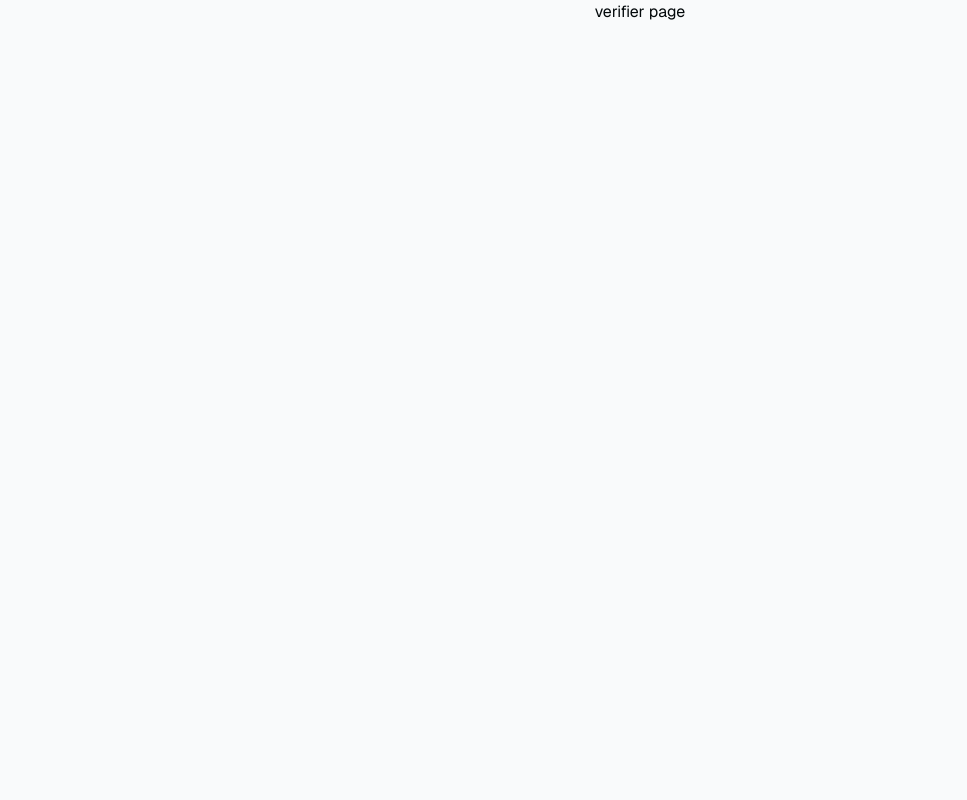
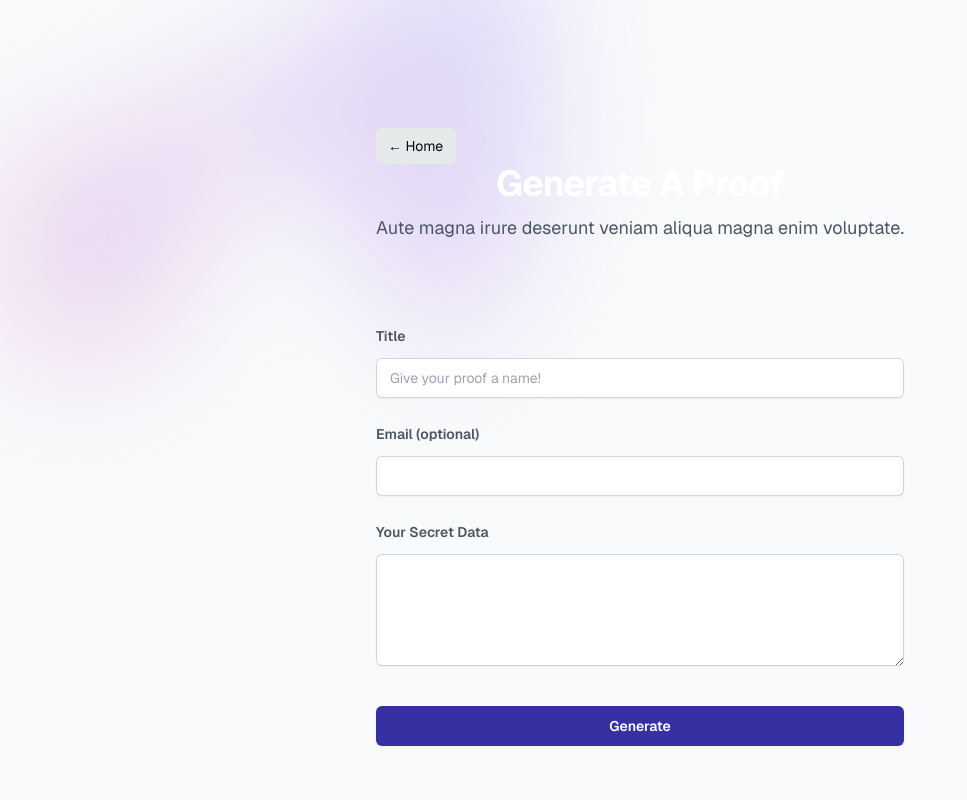
Before and after one commit to SarahMAmann/zkWeb, a Next.js app: page /verifier in a window 1280 px wide. Shown: the top 800 px of the page, without its empty margins (0-967 px from the left). Built offline with nearby package versions, Linux system fonts and the light colour scheme.

Commit message:
verifier screen ui

```diff
--- a/app/layout.tsx
+++ b/app/layout.tsx
@@ -7,8 +7,8 @@
 
 export const metadata = {
   metadataBase: new URL(defaultUrl),
-  title: "Next.js and Supabase Starter Kit",
-  description: "The fastest way to build apps with Next.js and Supabase",
+  title: "zkWeb",
+  description: "Zero knowledge proofs for everyone.",
 };
 
 export default function RootLayout({
--- a/app/page.tsx
+++ b/app/page.tsx
@@ -3,8 +3,7 @@
 import { cookies } from "next/headers";
 import GridCards from "@/components/GridCards";
 import Footer from "@/components/Footer";
-import GenerateButton from "@/components/GenerateButton";
-import Link from "next/link";
+import Navbar from "@/components/NavBar";
 
 export default async function Index() {
   const cookieStore = cookies();
@@ -24,40 +23,16 @@
 
   return (
     <div className="flex-1 w-full flex flex-col gap-20 items-center">
-      <nav className="w-full flex justify-center border-b border-b-foreground/10 h-16">
-        <div className="w-full max-w-4xl flex justify-between items-center p-3 text-sm">
-          <Link href="/verifier">
-            <GenerateButton />
-          </Link>
-          <Link
-            href="/"
-            className="py-2 px-3 flex rounded-md no-underline bg-btn-background hover:bg-btn-background-hover"
-          >
-            Contribute
-          </Link>
-        </div>
-      </nav>
+      <Navbar />
 
       <div className="animate-in flex-1 flex flex-col gap-20 opacity-0 max-w-4xl px-3">
         <Header />
         <main className="flex-1 flex flex-col gap-6">
-          {/* <h2 className="font-bold text-4xl mb-4">Next steps</h2>
-          {isSupabaseConnected ? <SignUpUserSteps /> : <ConnectSupabaseSteps />} */}
           <GridCards />
         </main>
       </div>
 
       <footer className="w-full border-t border-t-foreground/10 p-8 flex justify-center text-center text-xs">
-        {/* <p>
-          <a
-            href="https://supabase.com/?utm_source=create-next-app&utm_medium=template&utm_term=nextjs"
-            target="_blank"
-            className="font-bold hover:underline"
-            rel="noreferrer"
-          >
-            zkWeb
-          </a>
-        </p> */}
         <Footer />
       </footer>
     </div>
--- a/app/verifier/page.tsx
+++ b/app/verifier/page.tsx
@@ -1,7 +1,112 @@
+"use client";
+import Footer from "@/components/Footer";
+import Link from "next/link";
+
 export default function Verifier() {
   return (
     <div className="flex-1 w-full flex flex-col gap-20 items-center">
-      verifier page
+      <div className="isolate px-6 py-24 sm:py-32 lg:px-8">
+        <div
+          className="absolute inset-x-0 top-[-10rem] -z-10 transform-gpu overflow-hidden blur-3xl sm:top-[-20rem]"
+          aria-hidden="true"
+        >
+          <div
+            className="relative left-1/2 -z-10 aspect-[1155/678] w-[36.125rem] max-w-none -translate-x-1/2 rotate-[30deg] bg-gradient-to-tr from-[#ff80b5] to-[#9089fc] opacity-30 sm:left-[calc(50%-40rem)] sm:w-[72.1875rem]"
+            style={{
+              clipPath:
+                "polygon(74.1% 44.1%, 100% 61.6%, 97.5% 26.9%, 85.5% 0.1%, 80.7% 2%, 72.5% 32.5%, 60.2% 62.4%, 52.4% 68.1%, 47.5% 58.3%, 45.2% 34.5%, 27.5% 76.7%, 0.1% 64.9%, 17.9% 100%, 27.6% 76.8%, 76.1% 97.7%, 74.1% 44.1%)",
+            }}
+          />
+        </div>
+        <div className="mx-auto max-w-2xl text-center">
+          <div className="w-20">
+            <Link
+              href="/"
+              className="text-sm py-2 px-3 flex rounded-md no-underline bg-btn-background hover:bg-btn-background-hover"
+            >
+              ← Home
+            </Link>
+          </div>
+          <h2 className="text-3xl font-bold tracking-tight text-white sm:text-4xl">
+            Generate A Proof
+          </h2>
+          <p className="mt-2 text-lg leading-8 text-gray-600">
+            Aute magna irure deserunt veniam aliqua magna enim voluptate.
+          </p>
+        </div>
+        <form
+          action="#"
+          method="POST"
+          className="mx-auto mt-16 max-w-xl sm:mt-20"
+        >
+          <div className="grid grid-cols-1 gap-x-8 gap-y-6 sm:grid-cols-2">
+            <div className="sm:col-span-2">
+              <label
+                htmlFor="title"
+                className="block text-sm font-semibold leading-6 text-gray-600"
+              >
+                Title
+              </label>
+              <div className="mt-2.5">
+                <input
+                  type="text"
+                  name="title"
+                  id="title"
+                  autoComplete="organization"
+                  placeholder="Give your proof a name!"
+                  className="block w-full rounded-md border-0 px-3.5 py-2 text-gray-900 shadow-sm ring-1 ring-inset ring-gray-300 placeholder:text-gray-400 focus:ring-2 focus:ring-inset focus:ring-indigo-600 sm:text-sm sm:leading-6"
+                />
+              </div>
+            </div>
+            <div className="sm:col-span-2">
+              <label
+                htmlFor="email"
+                className="block text-sm font-semibold leading-6 text-gray-600"
+              >
+                Email (optional)
+              </label>
+              <div className="mt-2.5">
+                <input
+                  type="email"
+                  name="email"
+                  id="email"
+                  autoComplete="email"
+                  className="block w-full rounded-md border-0 px-3.5 py-2 text-gray-900 shadow-sm ring-1 ring-inset ring-gray-300 placeholder:text-gray-400 focus:ring-2 focus:ring-inset focus:ring-indigo-600 sm:text-sm sm:leading-6"
+                />
+              </div>
+            </div>
+            <div className="sm:col-span-2">
+              <label
+                htmlFor="message"
+                className="block text-sm font-semibold leading-6 text-gray-600"
+              >
+                Your Secret Data
+              </label>
+              <div className="mt-2.5">
+                <textarea
+                  name="message"
+                  id="message"
+                  rows={4}
+                  className="block w-full rounded-md border-0 px-3.5 py-2 text-gray-900 shadow-sm ring-1 ring-inset ring-gray-300 placeholder:text-gray-400 focus:ring-2 focus:ring-inset focus:ring-indigo-600 sm:text-sm sm:leading-6"
+                  defaultValue={""}
+                />
+              </div>
+            </div>
+          </div>
+          <div className="mt-10">
+            <button
+              type="submit"
+              className="block w-full rounded-md bg-indigo-800 px-3.5 py-2.5 text-center text-sm font-semibold text-white shadow-sm hover:bg-indigo-500 focus-visible:outline focus-visible:outline-2 focus-visible:outline-offset-2 focus-visible:outline-indigo-600"
+            >
+              Generate
+            </button>
+          </div>
+        </form>
+      </div>
+
+      <footer className="w-full border-t border-t-foreground/10 p-8 flex justify-center text-center text-xs">
+        <Footer />
+      </footer>
     </div>
   );
 }
--- /dev/null
+++ b/components/NavBar.tsx
@@ -0,0 +1,20 @@
+import Link from "next/link";
+import GenerateButton from "./GenerateButton";
+
+export default function Navbar() {
+  return (
+    <nav className="w-full flex justify-center border-b border-b-foreground/10 h-16">
+      <div className="w-full max-w-4xl flex justify-between items-center p-3 text-sm">
+        <Link href="/verifier">
+          <GenerateButton />
+        </Link>
+        <Link
+          href="/"
+          className="py-2 px-3 flex rounded-md no-underline bg-btn-background hover:bg-btn-background-hover"
+        >
+          Contribute
+        </Link>
+      </div>
+    </nav>
+  );
+}
```
